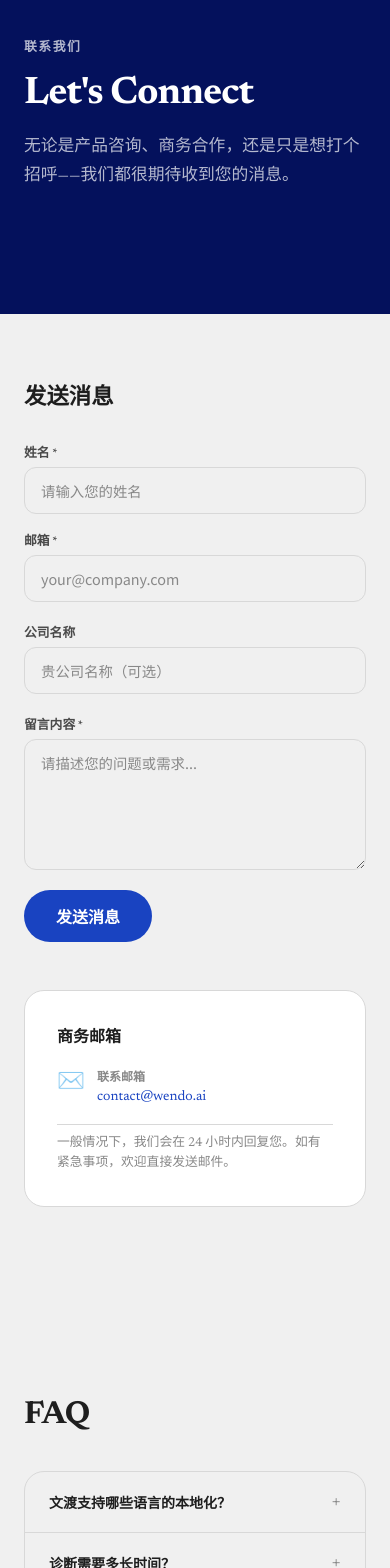
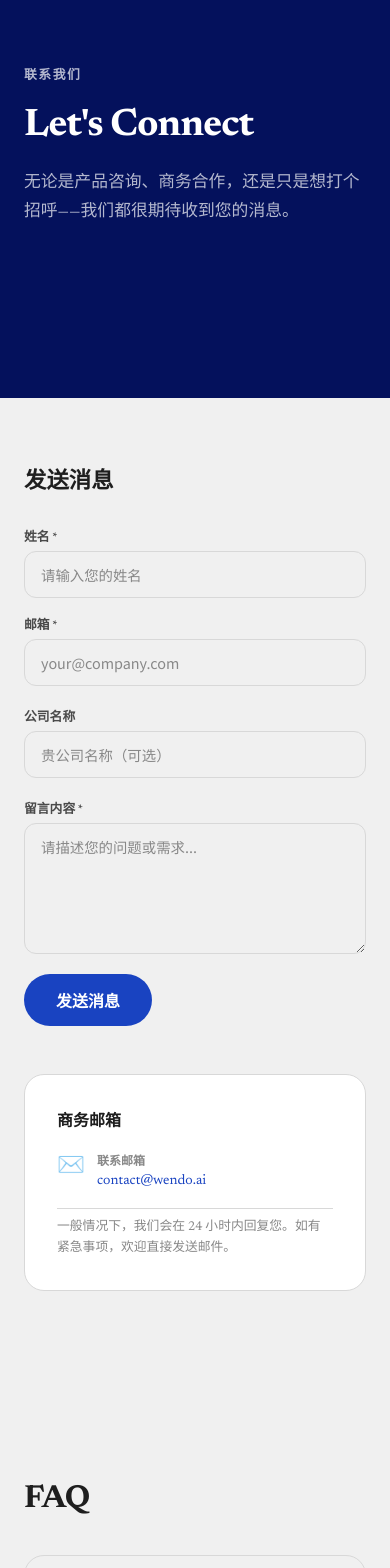
Before and after one commit to RayySummers/wendo, a Next.js app: page /contact in a window 390 px wide. Shown: the part 180-1748 px from the top of the page. Built offline with nearby package versions, Linux system fonts and the light colour scheme.

Commit message:
unify hero styles + fix FAQ animation with Web Animations API

```diff
--- a/src/app/contact/page.module.css
+++ b/src/app/contact/page.module.css
@@ -3,10 +3,10 @@
 }
 
 .hero {
-  min-height: 50vh;
+  min-height: 60vh;
   display: flex;
   align-items: center;
-  padding: 80px 24px 60px;
+  padding: 80px 24px;
   background: var(--color-bg-hero);
 }
 
@@ -15,7 +15,7 @@
   margin: 0 auto;
   display: flex;
   flex-direction: column;
-  gap: 20px;
+  gap: 24px;
 }
 
 .heroEyebrow {
@@ -27,7 +27,7 @@
 }
 
 .heroTitle {
-  font-size: clamp(2.4rem, 6vw, 4rem);
+  font-size: clamp(2.4rem, 6vw, 4.5rem);
   font-weight: 700;
   color: #ffffff;
   letter-spacing: -0.02em;
@@ -37,7 +37,7 @@
   font-size: 1.05rem;
   line-height: 1.7;
   color: rgba(255, 255, 255, 0.7);
-  max-width: 520px;
+  max-width: 560px;
 }
 
 .main {
@@ -246,17 +246,10 @@
 
 .faqItem {
   border-bottom: 1px solid var(--color-border);
-  display: grid;
-  grid-template-rows: auto 0fr;
-  transition: grid-template-rows 0.35s ease;
 }
 
 .faqItem:last-child {
   border-bottom: none;
-}
-
-.faqItem[open] {
-  grid-template-rows: auto 1fr;
 }
 
 .faqQuestion {
--- a/src/app/contact/page.tsx
+++ b/src/app/contact/page.tsx
@@ -1,6 +1,6 @@
 "use client";
 
-import { useState } from "react";
+import { useState, useRef, useCallback } from "react";
 import styles from "./page.module.css";
 
 const faqData = [
@@ -36,12 +36,59 @@ export default function ContactPage() {
     company: "",
     message: "",
   });
+  const animatingRef = useRef(false);
 
   const handleSubmit = (e: React.FormEvent) => {
     e.preventDefault();
     if (!formData.name || !formData.email || !formData.message) return;
     setFormState("success");
   };
+
+  const toggleFaq = useCallback((e: React.MouseEvent<HTMLElement>) => {
+    e.preventDefault();
+    const summary = e.currentTarget;
+    const details = summary.parentElement as HTMLDetailsElement;
+    const answer = summary.nextElementSibling as HTMLElement;
+
+    if (animatingRef.current) return;
+    animatingRef.current = true;
+
+    const isOpen = details.hasAttribute("open");
+
+    if (isOpen) {
+      const height = answer.scrollHeight;
+      const animation = answer.animate(
+        [
+          { maxHeight: height + "px", opacity: 1 },
+          { maxHeight: "0px", opacity: 0 },
+        ],
+        { duration: 300, easing: "ease-in-out" }
+      );
+      animation.onfinish = () => {
+        details.removeAttribute("open");
+        answer.style.maxHeight = "";
+        answer.style.opacity = "";
+        animatingRef.current = false;
+      };
+    } else {
+      details.setAttribute("open", "");
+      const height = answer.scrollHeight;
+      answer.style.maxHeight = "0px";
+      answer.style.opacity = "0";
+      const animation = answer.animate(
+        [
+          { maxHeight: "0px", opacity: 0 },
+          { maxHeight: height + "px", opacity: 1 },
+        ],
+        { duration: 300, easing: "ease-in-out" }
+      );
+      animation.onfinish = () => {
+        answer.style.maxHeight = height + "px";
+        answer.style.opacity = "1";
+        animatingRef.current = false;
+      };
+    }
+  }, []);
 
   return (
     <div className={styles.page}>
@@ -161,7 +208,7 @@ export default function ContactPage() {
         <div className={styles.faqList}>
           {faqData.map((item) => (
             <details key={item.question} className={styles.faqItem}>
-              <summary className={styles.faqQuestion}>{item.question}</summary>
+              <summary className={styles.faqQuestion} onClick={toggleFaq}>{item.question}</summary>
               <div className={styles.faqAnswer}>{item.answer}</div>
             </details>
           ))}
--- a/src/app/pricing/page.module.css
+++ b/src/app/pricing/page.module.css
@@ -3,10 +3,10 @@
 }
 
 .hero {
-  min-height: 50vh;
+  min-height: 60vh;
   display: flex;
   align-items: center;
-  padding: 80px 24px 60px;
+  padding: 80px 24px;
   background: var(--color-bg-hero);
 }
 
@@ -15,7 +15,7 @@
   margin: 0 auto;
   display: flex;
   flex-direction: column;
-  gap: 20px;
+  gap: 24px;
 }
 
 .heroEyebrow {
@@ -27,7 +27,7 @@
 }
 
 .heroTitle {
-  font-size: clamp(2.4rem, 6vw, 4rem);
+  font-size: clamp(2.4rem, 6vw, 4.5rem);
   font-weight: 700;
   color: #ffffff;
   letter-spacing: -0.02em;
@@ -38,7 +38,7 @@
   font-size: 1.05rem;
   line-height: 1.7;
   color: rgba(255, 255, 255, 0.7);
-  max-width: 520px;
+  max-width: 560px;
 }
 
 .plans {
--- a/src/app/product/page.module.css
+++ b/src/app/product/page.module.css
@@ -3,7 +3,7 @@
 }
 
 .hero {
-  min-height: calc(80vh - var(--nav-height));
+  min-height: 60vh;
   display: flex;
   align-items: center;
   padding: 80px 24px;
@@ -310,17 +310,10 @@
 
 .faqItem {
   border-bottom: 1px solid var(--color-border);
-  display: grid;
-  grid-template-rows: auto 0fr;
-  transition: grid-template-rows 0.35s ease;
 }
 
 .faqItem:last-child {
   border-bottom: none;
-}
-
-.faqItem[open] {
-  grid-template-rows: auto 1fr;
 }
 
 .faqQuestion {
```
Also changed, not shown: src/app/product/page.tsx (+51 -1 lines).
